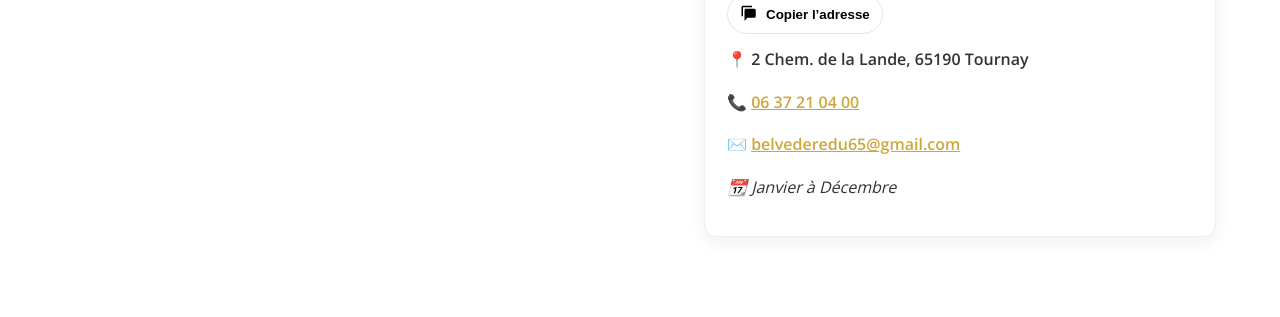
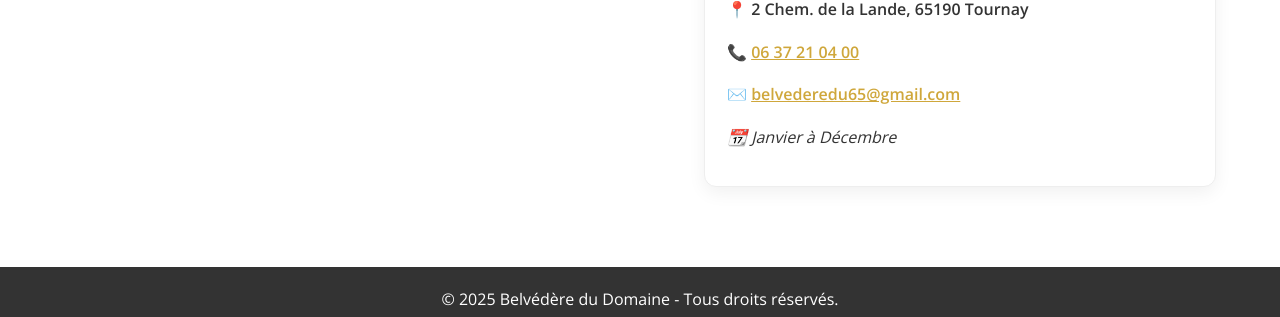
Before and after one commit to Jeremy-caza/belvederedudomaine, a plain HTML site: page index.html in a window 1280 px wide. Shown: the part 5237-5554 px from the top of the page. Drawn offline with nearby package versions, Linux system fonts and the light colour scheme.

Commit message:
Update index.html

```diff
--- a/index.html
+++ b/index.html
@@ -367,13 +367,6 @@ html,body{overflow-x:hidden}
     <svg viewBox="0 0 24 24" aria-hidden="true"><path fill="currentColor" d="M3 5a2 2 0 0 1 2-2h9a2 2 0 0 1 2 2v2h5v12a2 2 0 0 1-2 2H8l-5-2V5zm11 0H5v12l3 1h6V5z"/></svg>
     Outlook
   </a>
-
-  <!-- Copier l’adresse -->
-  <button type="button" class="btn-mini" id="copyMail" aria-label="Copier l’adresse e-mail">
-    <svg viewBox="0 0 24 24" aria-hidden="true"><path fill="currentColor" d="M16 1H4a2 2 0 0 0-2 2v12h2V3h12V1zm3 4H8a2 2 0 0 0-2 2v14l4-4h9a2 2 0 0 0 2-2V7a2 2 0 0 0-2-2z"/></svg>
-    Copier l’adresse
-    <span class="copy-ok" id="copied">Copié ✓</span>
-  </button>
 </div>
 
 
```
